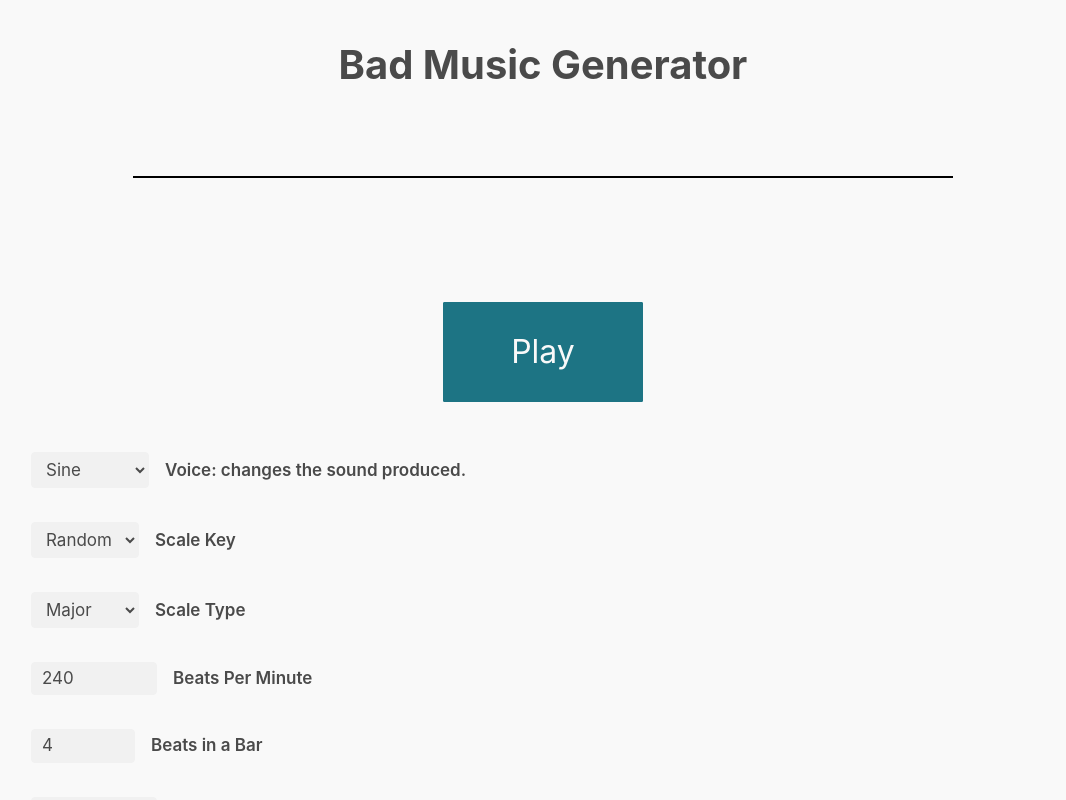
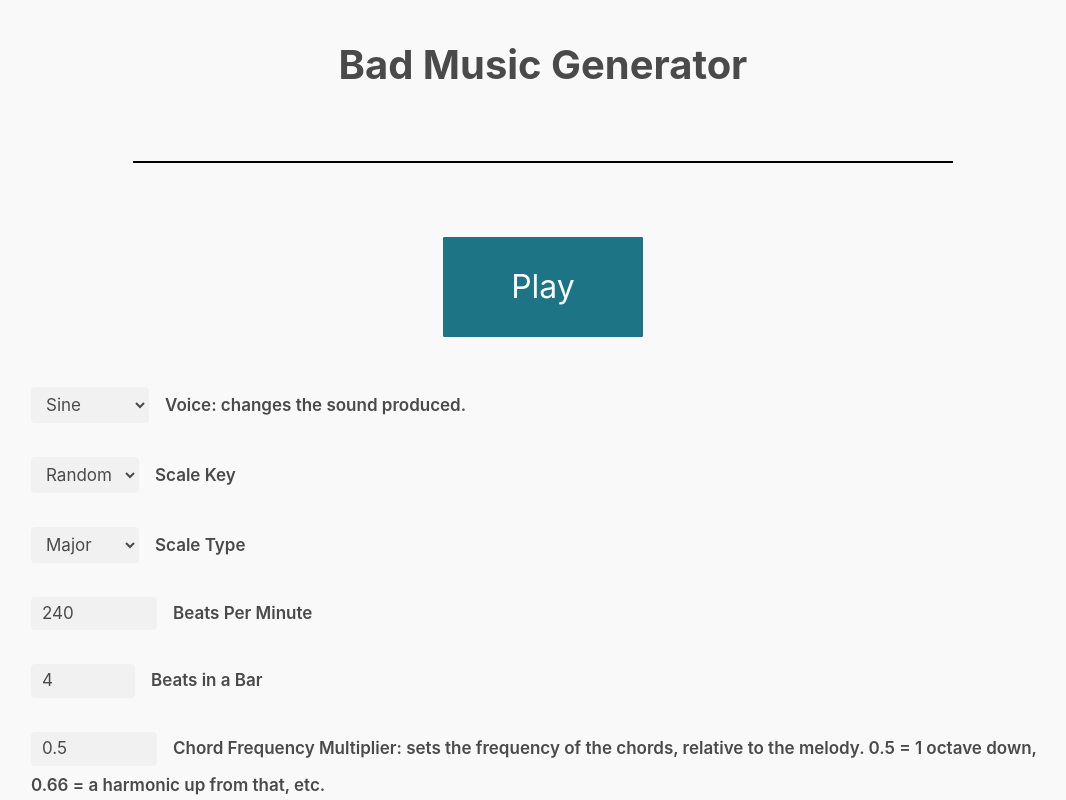
Before and after one commit to Serenacula/bubble-apps, a Next.js app: page / in a window 1280 px wide. Shown: the top 800 px of the page, without its empty margins (97-1163 px from the left). Built offline with nearby package versions, Linux system fonts and the light colour scheme.

Commit message:
modifying the volume to look better, improving visuals

```diff
--- a/pages/index.tsx
+++ b/pages/index.tsx
@@ -86,7 +86,7 @@ export default function Home() {
         // Volume controls
         const volume = audioContext.createGain()
         volume.connect(analyser)
-        volume.gain.value = 0.16
+        volume.gain.value = 0.3
 
 
         // required to get stereo again after merging
--- a/styles/badMusicGenerator.module.css
+++ b/styles/badMusicGenerator.module.css
@@ -10,6 +10,8 @@
 
 .title {
     text-align: center;
+    margin-bottom: 0;
+    padding-bottom: 0;
 }
 
 .sillyScope {
@@ -31,7 +33,7 @@
     /* margin-left: calc(50% - 100px);
     margin-top: 50%; */
     display: block;
-    margin-top: 50px;
+    margin-top: 0;
     margin-bottom: 50px;
 
     width: 200px;
```
